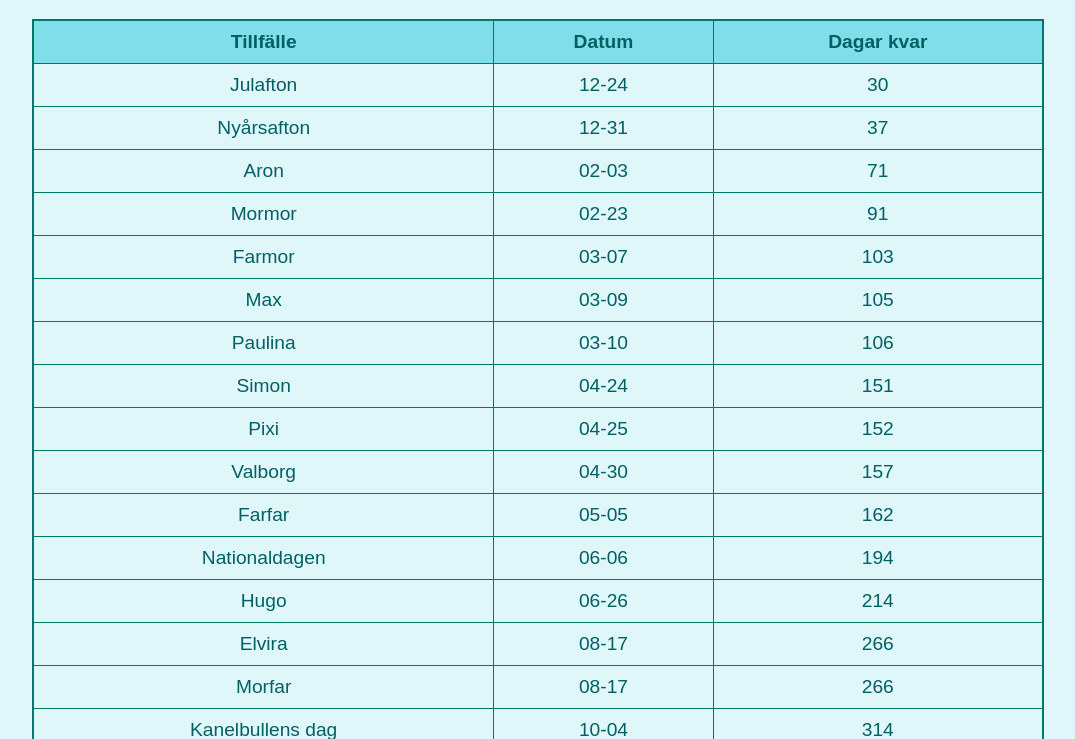
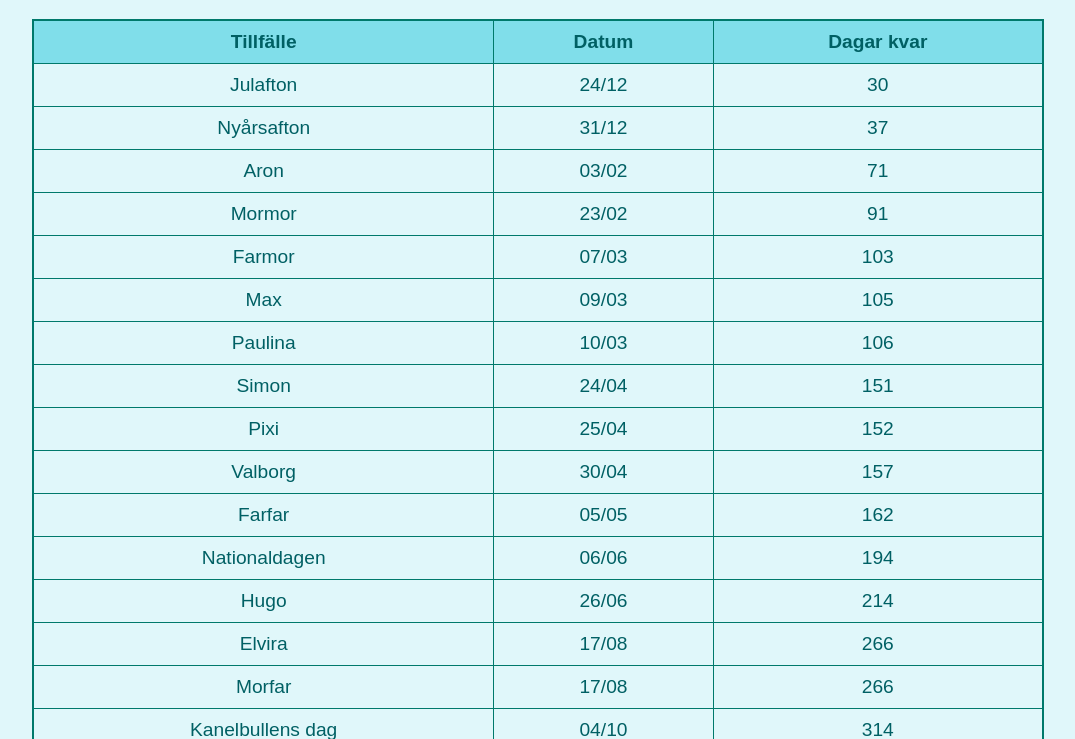
Before and after one commit to sudoq/datum, a plain HTML site: page index.html in a window 1280 px wide. Shown: the part 61-800 px from the top of the page, without its empty margins (102-1177 px from the left). Drawn offline with Linux system fonts and the light colour scheme.

Commit message:
Update index.html

```diff
--- a/index.html
+++ b/index.html
@@ -99,7 +99,7 @@
                 const row = document.createElement('tr');
                 row.innerHTML = `
                     <td>${holiday.name}</td>
-                    <td>${holiday.date}</td>
+                    <td>${holiday.date.split('-').reverse().join('/')}</td>
                     <td>${holiday.daysRemaining}</td>
                 `;
                 holidaysContainer.appendChild(row);
```
